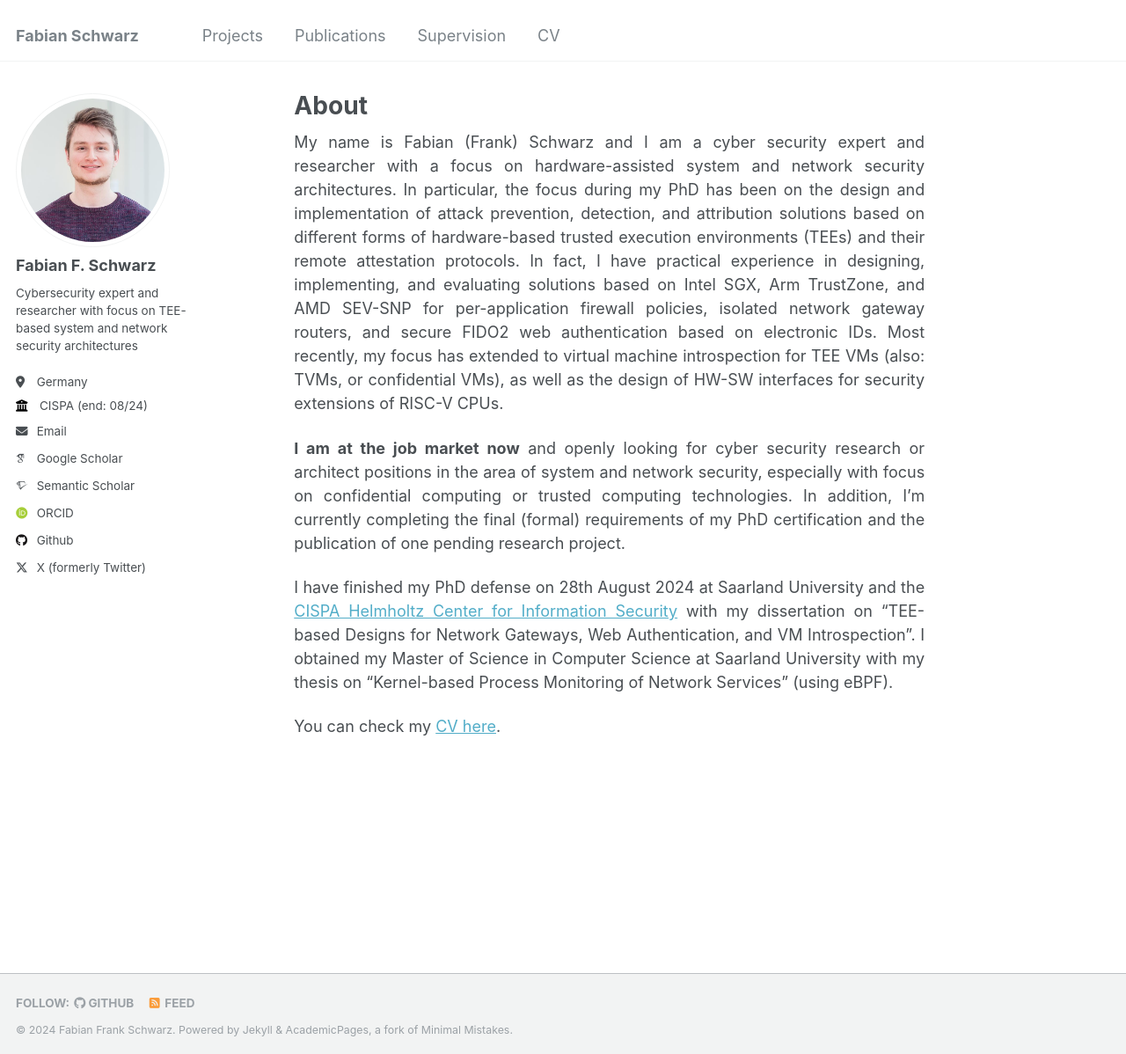
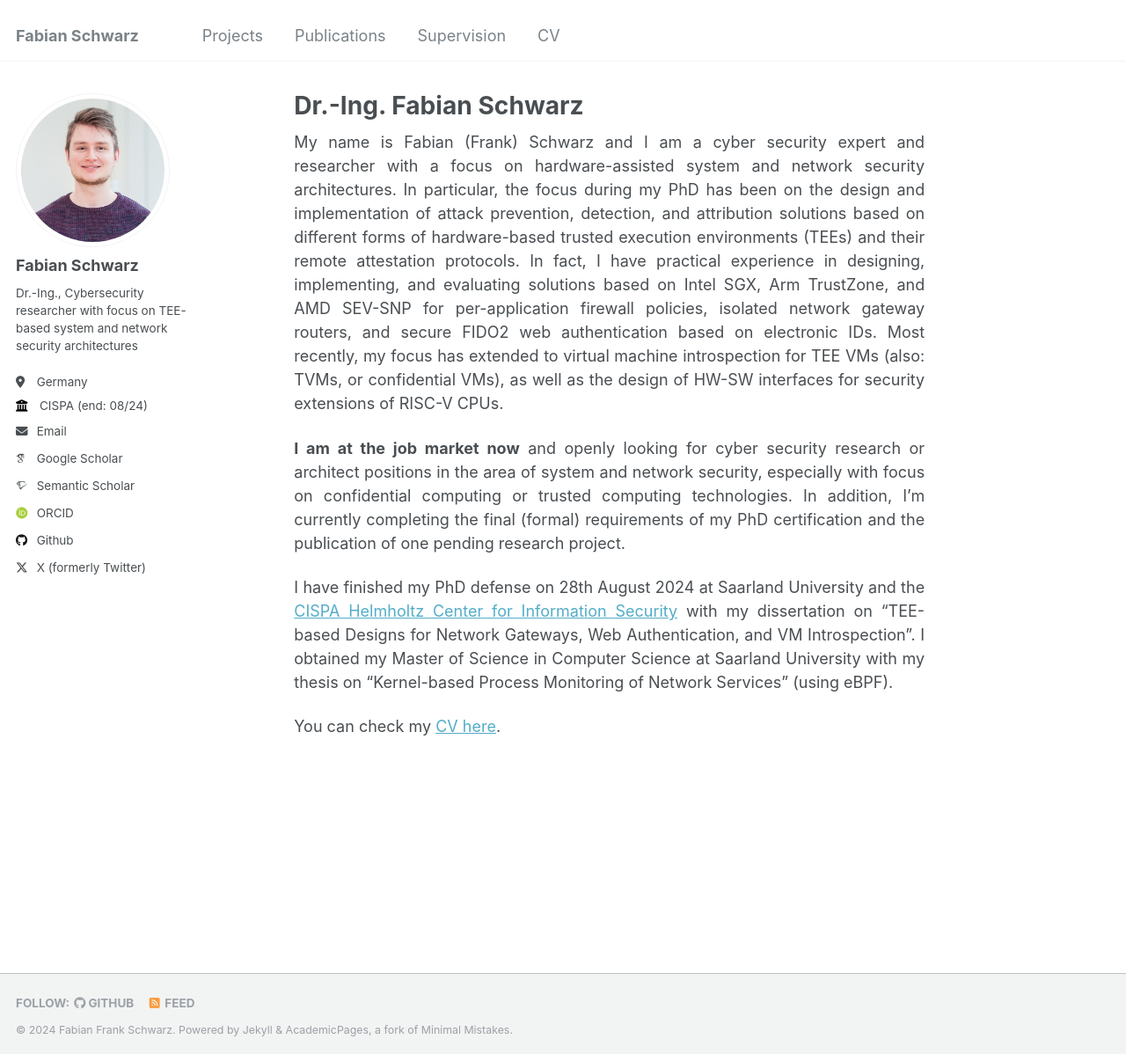
Before and after one commit to fa-schwarz/fa-schwarz.github.io, a Jekyll site: the page built from _pages/about.md, in a window 1280 px wide and 1198 px high. Shown: the whole window at 88% size. Built offline with Jekyll 4.4.1, drawn with Linux system fonts in a browser that asks for light colours; some web fonts are replaced.

Commit message:
Updated name and title

```diff
--- a/_config.yml
+++ b/_config.yml
@@ -21,8 +21,8 @@ repository               : "fa-schwarz/fa-schwarz.github.io"
 author:
   # Biographic information
   avatar           : "pictures/profile.jpg"
-  name             : "Fabian F. Schwarz"
-  bio              : "Cybersecurity expert and researcher with focus on TEE-based system and network security architectures"
+  name             : "Fabian Schwarz"
+  bio              : "Dr.-Ing., Cybersecurity researcher with focus on TEE-based system and network security architectures"
   location         : "Germany"
   employer         : "CISPA (end: 08/24)"
   uri              : # URL
--- a/_pages/about.md
+++ b/_pages/about.md
@@ -1,6 +1,6 @@
 ---
 permalink: /
-title: "About"
+title: "Dr.-Ing. Fabian Schwarz"
 author_profile: true
 redirect_from:
   - /about/
```
